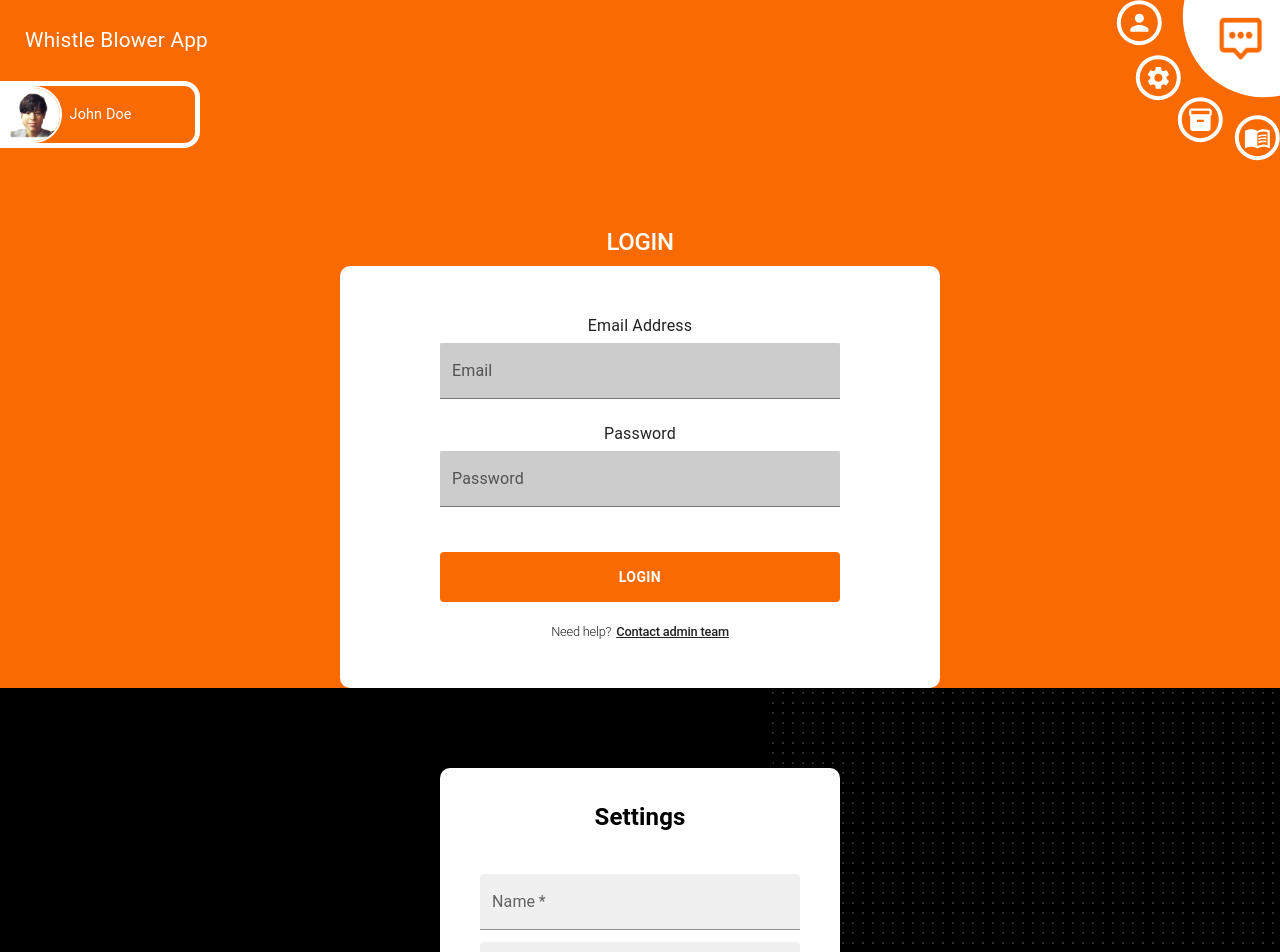
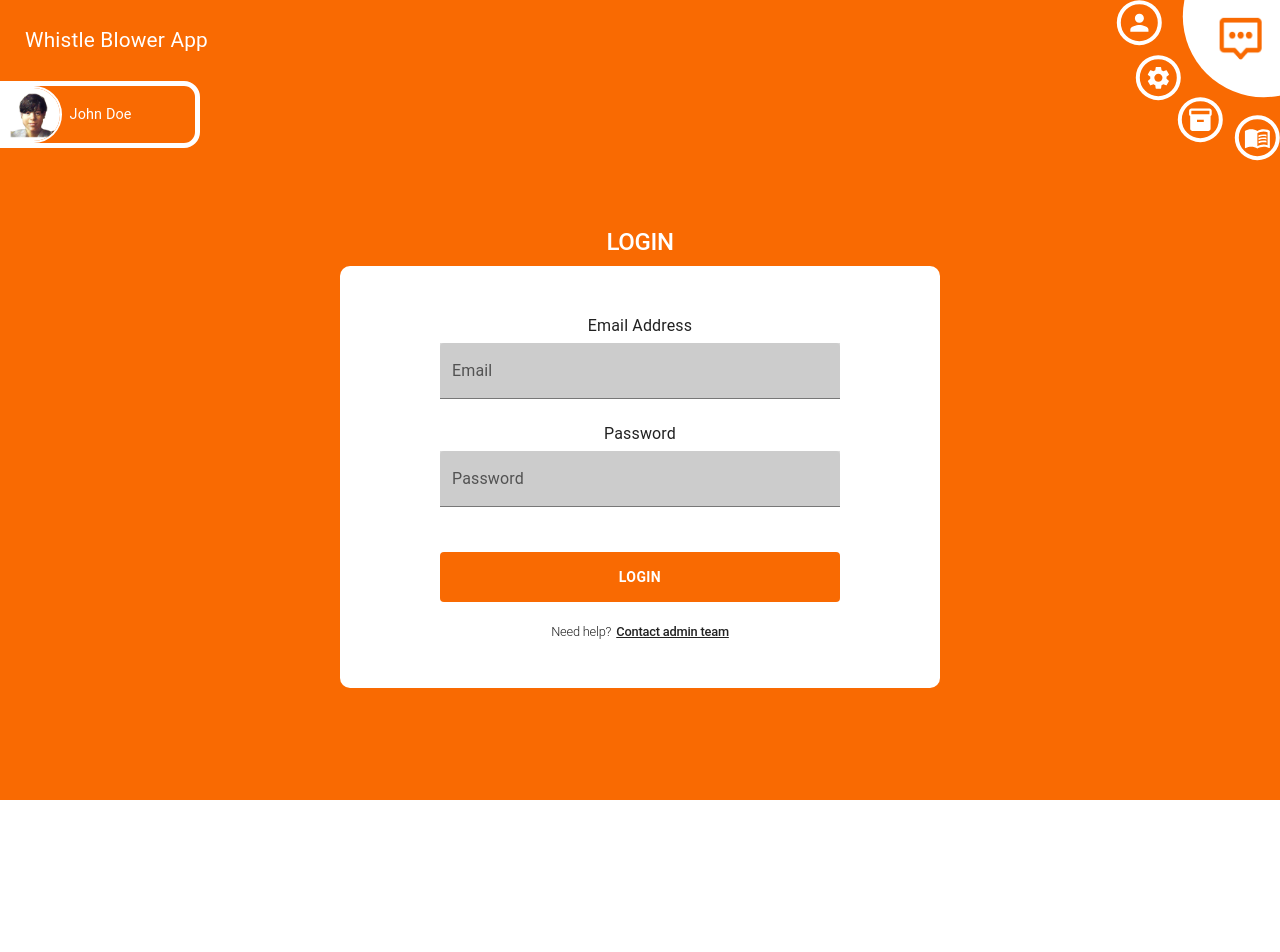
Before and after one commit to WMAD-0522-Final-Project/whistleblower-app-frontend, a React (Vite) app: page /login in a window 1280 px wide. Shown: the top 952 px of the page. After the commit the page ends 800 px from the top, so only its background shows below. Built offline with nearby package versions, Linux system fonts and the light colour scheme.

Commit message:
comment out temporary line

```diff
--- a/src/App.tsx
+++ b/src/App.tsx
@@ -75,7 +75,7 @@ const App = () => {
             </Route>
           </Routes>
         </Router>
-        <TestComponent />
+        {/* <TestComponent /> */}
         {/* {isLoading && <CircularProgress />} */}
         {/* {sampleAlert.message && (
         <Alert
```
